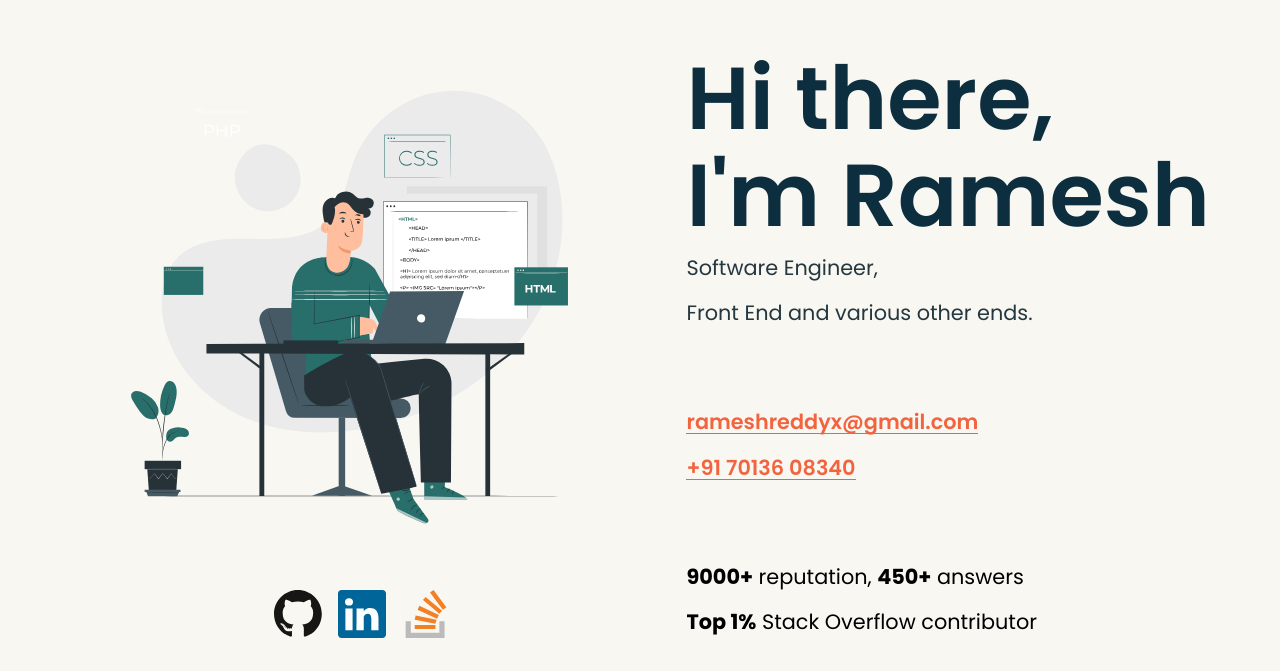
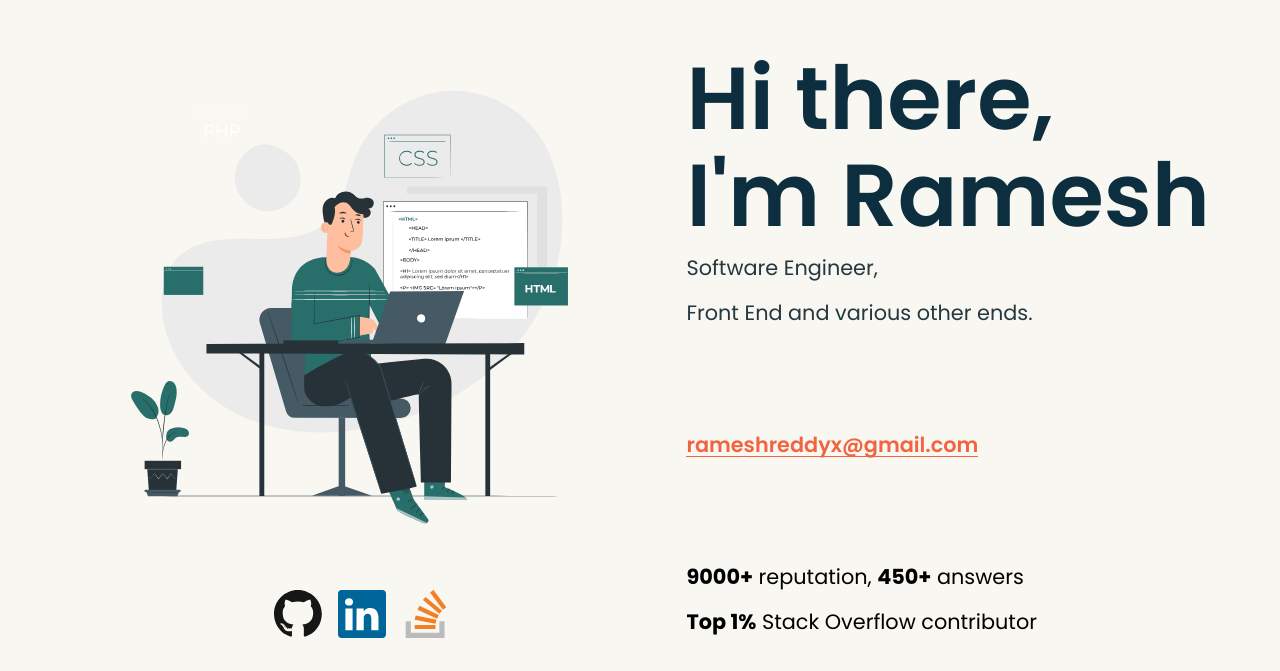
Before and after one commit to rameshx/rameshx.github.io, a React (Create React App) app: page / in a window 1280 px wide. Shown: the part 129-800 px from the top of the page. Built offline with nearby package versions, Linux system fonts and the light colour scheme.

Commit message:
update about and footer

```diff
--- a/src/Constants.js
+++ b/src/Constants.js
@@ -1,6 +1,4 @@
 export const EMAIL = 'rameshreddyx@gmail.com';
-export const MOBILE = '+91 70136 08340';
-export const WHATSAPP = 'https://wa.me/917013608340';
 export const LINKEDIN = 'https://www.linkedin.com/in/rameshreddyp/';
 export const STACK_OVERFLOW = 'https://stackoverflow.com/users/9765167/ramesh-reddy';
 export const GITHUB = 'https://github.com/rameshx';
--- a/src/about/About.jsx
+++ b/src/about/About.jsx
@@ -1,7 +1,7 @@
 import { GitHub } from '../assets/GitHub';
 import { LinkedIn } from '../assets/LinkedIn';
 import { StackOverflow } from '../assets/StackOverflow';
-import { EMAIL, GITHUB, LINKEDIN, MOBILE, STACK_OVERFLOW } from '../Constants';
+import { EMAIL, GITHUB, LINKEDIN, STACK_OVERFLOW } from '../Constants';
 import { ReactComponent as BgAbout } from '../assets/bg-about.svg';
 import './About.scss';
 
@@ -46,11 +46,6 @@ export const About = () => {
                 {EMAIL}
               </a>
             </p>
-            <p>
-              <a className="link" href={`tel:${MOBILE.replace(/\s/g, '')}`}>
-                {MOBILE}
-              </a>
-            </p>
           </div>
 
           <div className="stack-overflow">
--- a/src/footer/Footer.jsx
+++ b/src/footer/Footer.jsx
@@ -1,5 +1,5 @@
 import { Ramesh } from '../assets/Ramesh';
-import { EMAIL, GITHUB, LINKEDIN, STACK_OVERFLOW, WHATSAPP } from '../Constants';
+import { EMAIL, GITHUB, LINKEDIN, STACK_OVERFLOW } from '../Constants';
 import './Footer.scss';
 
 export const Footer = () => {
@@ -27,16 +27,6 @@ export const Footer = () => {
                   href={`mailto:${EMAIL}`}
                 >
                   Email
-                </a>
-              </li>
-              <li>
-                <a
-                  className="link-primary"
-                  href={WHATSAPP}
-                  target="_blank"
-                  rel="noopener noreferrer"
-                >
-                  Whatsapp
                 </a>
               </li>
               <li>
```
